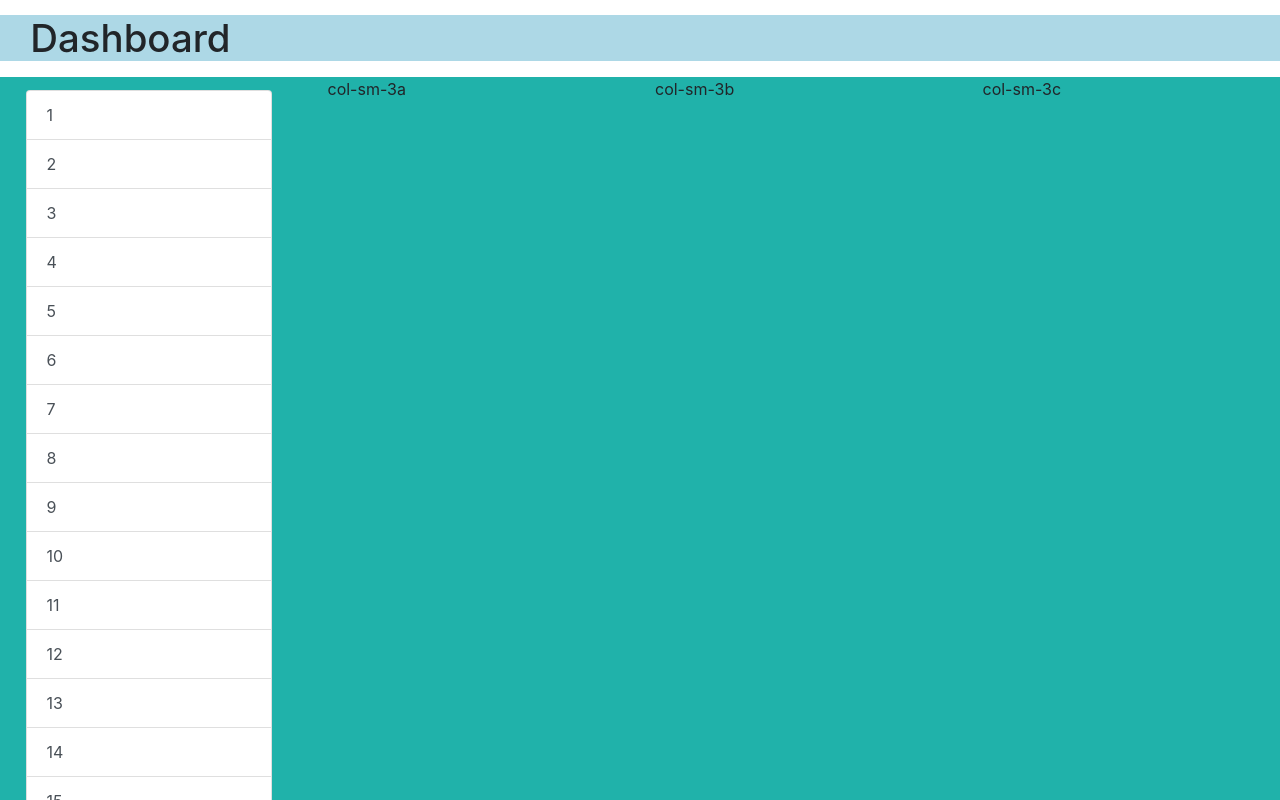
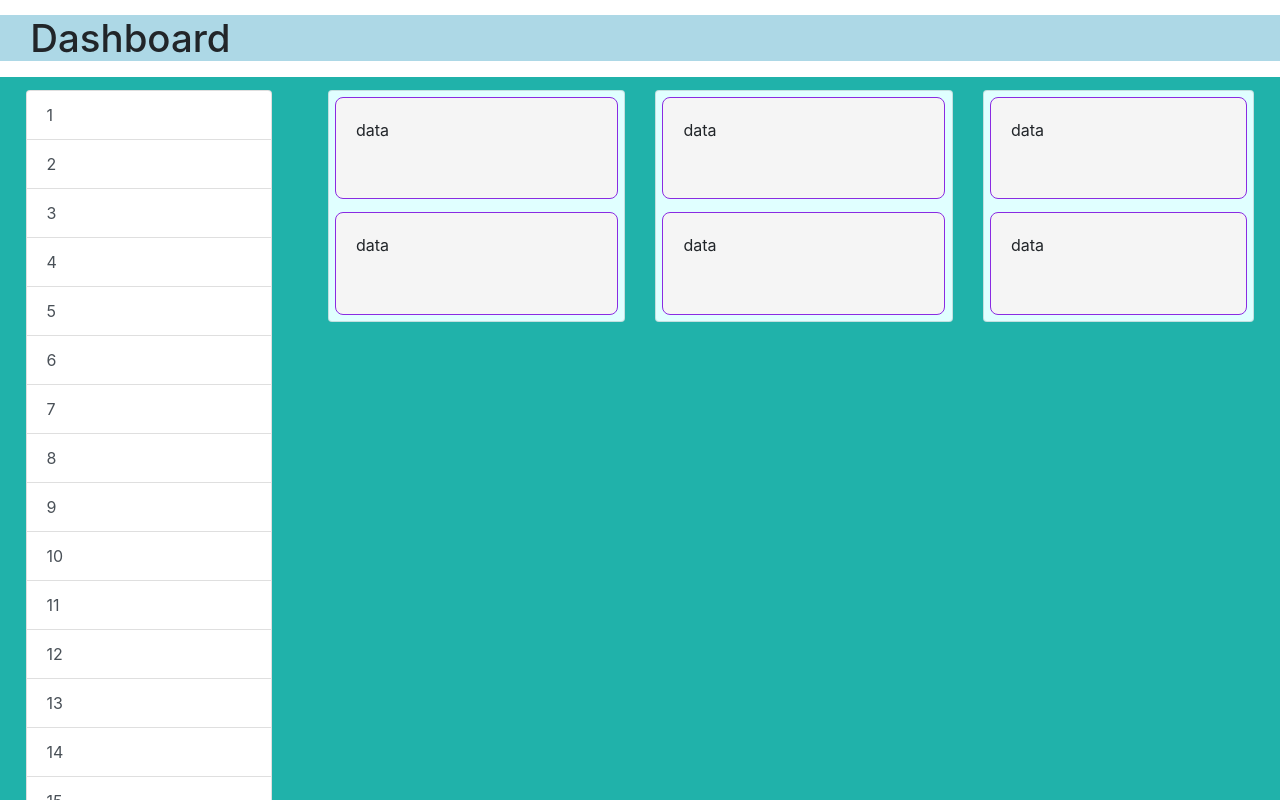
Before and after one commit to SeemannMx/AngularDashboard, an Angular app: page / in a window 1280 px wide. Shown: the top 800 px of the page. Built offline with nearby package versions, Linux system fonts and the light colour scheme.

Commit message:
added card and card body, layout adjusted

```diff
--- a/src/app/app.component.css
+++ b/src/app/app.component.css
@@ -5,12 +5,11 @@
 
 h1 {
   font-size: 3vw;
-  margin: 1.2vw;
+  margin:1.2vw;
 }
 
 .col-sm-3 {
   background-color: lightseagreen;
-
 }
 
 .list-group {
@@ -20,3 +19,21 @@ h1 {
   margin-bottom: 1vw;
 
 }
+
+.card {
+  background-color: lightcyan;
+  margin-top: 1vw;
+}
+
+.card-body {
+  margin: 0.5vw;
+  height: 8vw;
+  background-color: whitesmoke;
+  border: 1px solid blueviolet;
+  border-radius: 8px;
+
+}
+
+#right {
+  margin-right: 2vw;
+}
--- a/src/app/app.component.html
+++ b/src/app/app.component.html
@@ -31,12 +31,25 @@
     </div>
   </div>
 
+  <div class="col-sm-3">
+    <div class="card">
+      <div class="card-body"> data </div>
+      <div class="card-body"> data </div>
+    </div>
+  </div>
 
+  <div class="col-sm-3">
+    <div class="card">
+      <div class="card-body"> data </div>
+      <div class="card-body"> data </div>
+    </div>
+  </div>
 
-
-
-  <div class="col-sm-3">col-sm-3a</div>
-  <div class="col-sm-3">col-sm-3b</div>
-  <div class="col-sm-3">col-sm-3c</div>
+  <div class="col-sm-3" >
+    <div class="card" id="right">
+      <div class="card-body"> data </div>
+      <div class="card-body"> data </div>
+    </div>
+  </div>
 
 </div>
```
